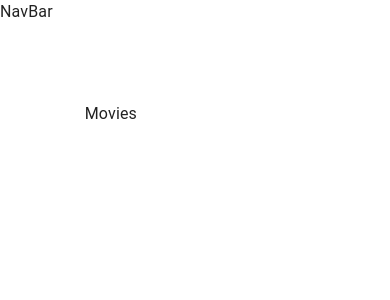
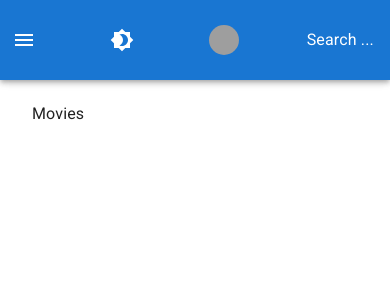
Before and after one commit to Sheng-wei-Tsai/filmpire_henry, a React (Create React App) app: page / in a window 390 px wide. Shown: the top 300 px of the page. Built offline with nearby package versions, Linux system fonts and the light colour scheme; grey boxes are pictures that could not be loaded.

Commit message:
finished the basic navBar

```diff
--- a/public/index.html
+++ b/public/index.html
@@ -8,6 +8,7 @@
     <meta name="description"content="Web site created using create-react-app"/>
     <link rel="apple-touch-icon" href="%PUBLIC_URL%/logo192.png" />
     <title>Filmpire</title>
+    <link rel="stylesheet" href="https://fonts.googleapis.com/css?family=Roboto:300,400,500,700&display=swap"/>
   </head>
   <body>
     <div id="root"></div>
--- a/src/components/NavBar/NavBar.jsx
+++ b/src/components/NavBar/NavBar.jsx
@@ -1,9 +1,66 @@
-import React from 'react'
+import React from 'react';
+import { AppBar, IconButton, Toolbar, Drawer, Button, Avatar, useMediaQuery } from '@mui/material';
+import { Menu, AccountCircle, Brightness4, Brightness7 } from '@mui/icons-material';
+import { Link } from 'react-router-dom';
+import { useTheme } from '@mui/material/styles';
+
+import useStyles from './styles';
 
 const NavBar = () => {
-  console.log('NavBar');
+  const classes = useStyles();
+  const isMobile = useMediaQuery('(max-width:600px)');
+  const theme = useTheme();
+  const isAuthenticated = true;
+
   return (
-    <div>NavBar</div>
+    <>
+      <AppBar position='fixed'>
+        <Toolbar className={classes.toolbar}>
+          {isMobile && (
+            <IconButton
+              color="inherit"
+              edge="start"
+              style={{ outline: 'none' }}
+              onClick={() => { }}
+              className={classes.menuButton}
+            >
+              <Menu />
+            </IconButton>
+          )}
+          <IconButton
+            color="inherit"
+            sx={{ ml: 1 }}
+            onClick={() => { }}
+          >
+            {theme.palette.mode === 'dark' ? <Brightness7 /> : <Brightness4 />}
+          </IconButton>
+          {!isMobile && 'Search ...'}
+          <div>
+            {!isAuthenticated ? (
+              <Button color="inherit" onClick={() => { }}>
+                Login &nbsp; <AccountCircle />
+              </Button>
+            ): (
+                <Button
+                  color='inherit'
+                  component={Link}
+                  to={`/profile/:id`}
+                  className={classes.linkButton}
+                  onClick={() => {}}
+                >
+                  {!isMobile && <>My Movies &nbsp; </>}
+                  <Avatar
+                    style={{ width: 30, height: 30 }}
+                    alt="Profile"
+                    src='https://cdn.pixabay.com/photo/2016/08/08/09/17/avatar-1577909_1280.png'
+                  />
+              </Button>
+            )}
+          </div>
+          {isMobile && 'Search ...'}
+        </Toolbar>
+      </AppBar>
+    </>
   );
 };
 
--- /dev/null
+++ b/src/components/NavBar/styles.js
@@ -0,0 +1,20 @@
+import { makeStyles } from "@mui/styles";
+
+export default makeStyles((theme) => ({
+  toolbar: {
+    height: '80px',
+    display: 'flex',
+    justifyContent: 'space-between',
+    marginLeft: '240px',
+    [theme.breakpoints.down('sm')]: {
+      marginLeft: 0,
+      flexWrap: 'wrap',
+    },
+  },
+  menuButton: {
+    marginRight: theme.spacing(2),
+    [theme.breakpoints.up('sm')]: {
+      display: 'none',
+    },
+  },
+}));
--- a/src/index.js
+++ b/src/index.js
@@ -1,12 +1,17 @@
 import React from 'react';
 import ReactDOM from 'react-dom';
 import { BrowserRouter } from 'react-router-dom';
+import { createTheme, ThemeProvider } from '@mui/material/styles';
 
 import App from './components/App';
 
+const theme = createTheme({});
+
 ReactDOM.render(
-  <BrowserRouter>
-    <App />
-  </BrowserRouter>,
+  <ThemeProvider theme={theme}>
+    <BrowserRouter>
+      <App />
+    </BrowserRouter>
+  </ThemeProvider>,
   document.getElementById('root')
 );
```
